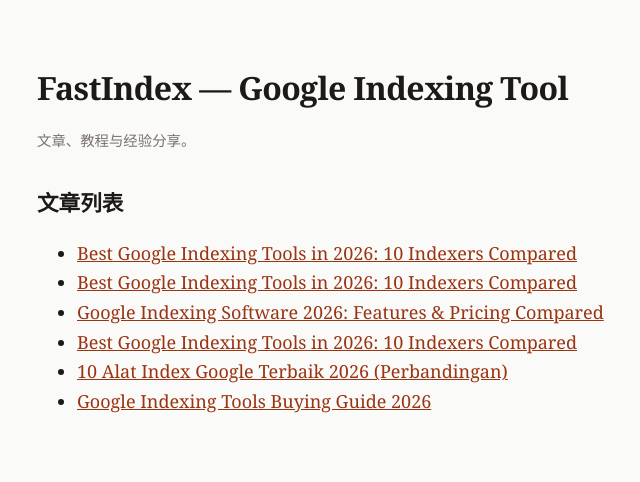
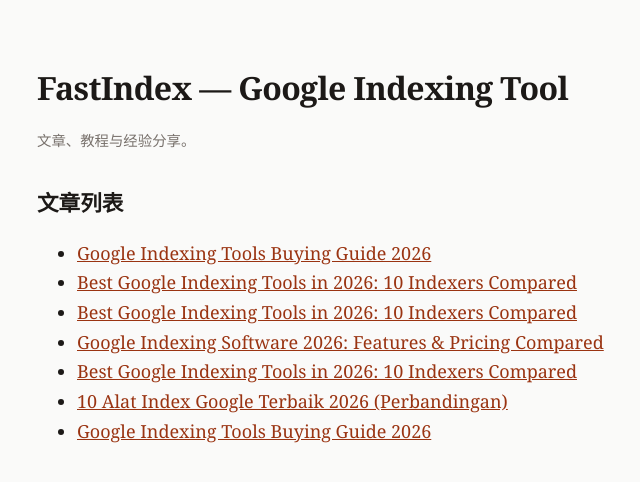
Before and after one commit to zzyvx98-prog/zzyvx98-prog.github.io, a Jekyll site: the page built from index.md, in a window 1280 px wide. Shown: the top 482 px of the page, without its empty margins (233-873 px from the left). Built offline with Jekyll 4.4.1, drawn with Linux system fonts in a browser that asks for light colours.

Commit message:
Publish: index.md

```diff
--- a/index.md
+++ b/index.md
@@ -11,6 +11,7 @@ description: "文章、教程与经验分享。"
 ## 文章列表
 
 <!-- pages-publisher:articles:start -->
+- [Google Indexing Tools Buying Guide 2026]({{ '/google-indexing-tools-buying-guide-2026-4/' | relative_url }})
 - [Best Google Indexing Tools in 2026: 10 Indexers Compared]({{ '/best-google-indexing-tools-2026-2/' | relative_url }})
 - [Best Google Indexing Tools in 2026: 10 Indexers Compared]({{ '/best-google-indexing-tools-2026-10-indexers-compared/' | relative_url }})
 - [Google Indexing Software 2026: Features & Pricing Compared]({{ '/google-indexing-software-2026-features-pricing-compared/' | relative_url }})
```
